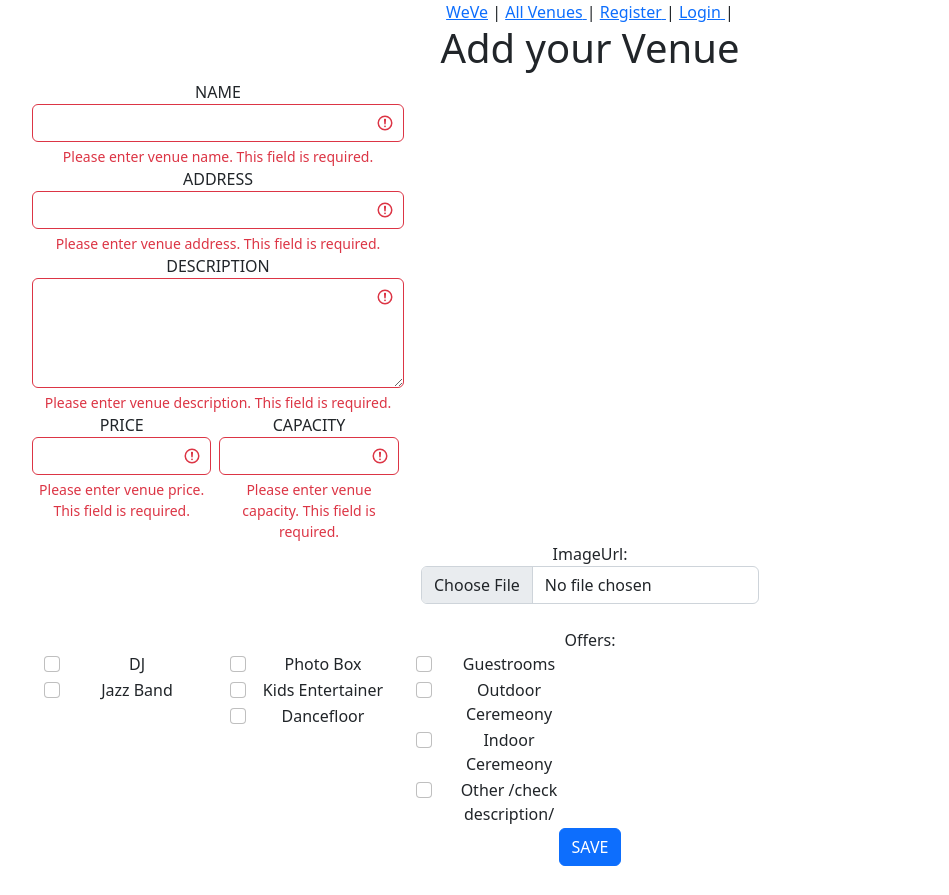
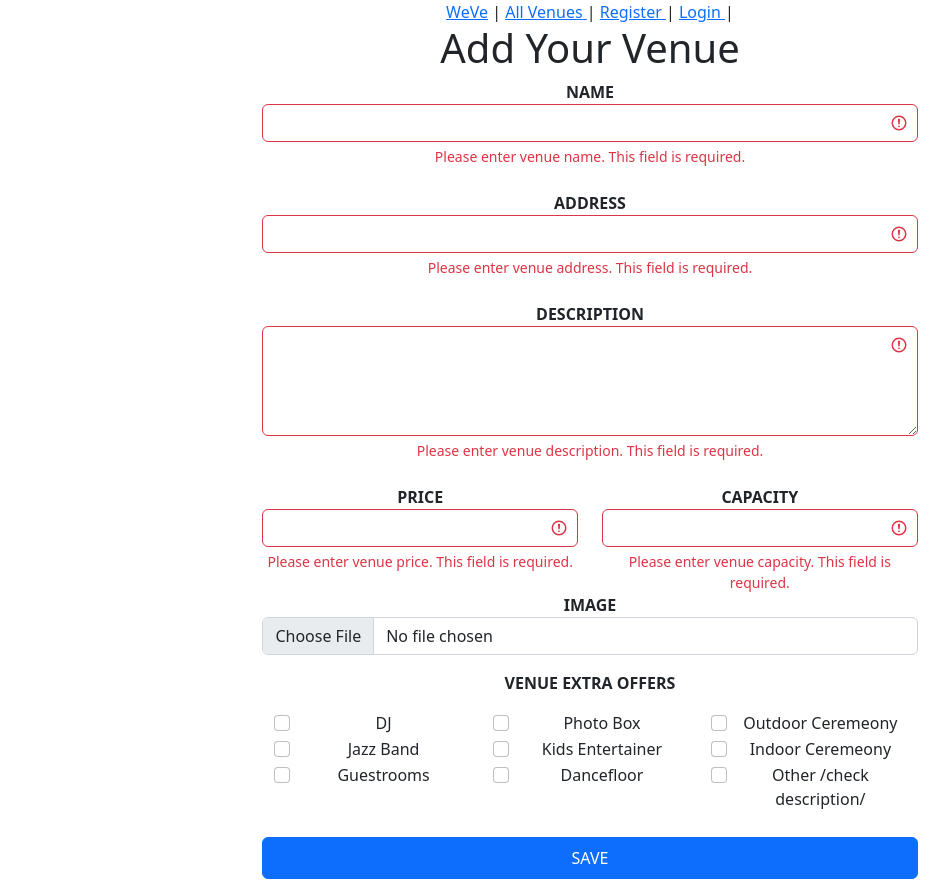
Before and after one commit to tulip-hunters/weve-wedding-planner-app-client, a React (Create React App) app: page /venues/create in a window 1280 px wide. Shown: the whole page, without its empty margins (50-999 px from the left). Before the commit the page ends 866 px from the top, so only its background shows below. Built offline with nearby package versions, Linux system fonts and the light colour scheme; no server answers.

Commit message:
added styling to add your venue

```diff
--- a/src/components/AddVenue.js
+++ b/src/components/AddVenue.js
@@ -79,13 +79,13 @@ function AddVenue(props) {
   };
 
   return (
-    <div className="container">
+    <div className="container d-flex justify-content-center">
       <div>
-        <div className="col-12 mx-auto">
-          <h1 className="text-center">Add your Venue</h1>
-          <form onSubmit={handleSubmit} className="col">
-            <div className="col-md-4  was-validated ">
-              <span htmlFor="validationTextarea" className="form-label">
+        <div className="mb-3">
+          <h1 className="text-center">Add Your Venue</h1>
+          <form onSubmit={handleSubmit}>
+            <div className="form-outline mb-4  was-validated ">
+              <span htmlFor="validationTextarea" className="form-label fw-bold">
                 NAME
               </span>
               <input
@@ -104,8 +104,8 @@ function AddVenue(props) {
               </div>
             </div>
 
-            <div className="col-md-4  was-validated ">
-              <span htmlFor="validationTextarea" className="form-label">
+            <div className="form-outline mb-4  was-validated">
+              <span htmlFor="validationTextarea" className="form-label fw-bold">
                 ADDRESS
               </span>
               <input
@@ -124,8 +124,8 @@ function AddVenue(props) {
               </div>
             </div>
 
-            <div className="col-md-4  was-validated ">
-              <span htmlFor="validationTextarea" className="form-label">
+            <div className="form-outline mb-4  was-validated ">
+              <span htmlFor="validationTextarea" className="form-label fw-bold">
                 DESCRIPTION
               </span>
               <textarea
@@ -144,9 +144,9 @@ function AddVenue(props) {
                 Please enter venue description. This field is required.
               </div>
             </div>
-            <div className="row g-2">
-              <div className="col-2  was-validated ">
-                <span htmlFor="validationTextarea" className="form-label">
+            <div className="row">
+              <div className="form-outline col-6  was-validated ">
+                <span htmlFor="validationTextarea" className="form-label fw-bold">
                   PRICE
                 </span>
 
@@ -164,8 +164,8 @@ function AddVenue(props) {
                   Please enter venue price. This field is required.
                 </div>
               </div>{" "}
-              <div className="col-2  was-validated ">
-                <span htmlFor="validationTextarea" className="form-label">
+              <div className="form-outline col-6  was-validated ">
+                <span htmlFor="validationTextarea" className="form-labe fw-bold">
                   CAPACITY
                 </span>
 
@@ -185,8 +185,8 @@ function AddVenue(props) {
               </div>
             </div>
             <div class="mb-3">
-              <label className="form-label">
-                ImageUrl:
+              <label className="form-outline col-12 fw-bold">
+                IMAGE
                 <input
                   type="file"
                   className="form-control"
@@ -196,10 +196,11 @@ function AddVenue(props) {
               </label>
             </div>
 
-            <label className="container">
-              Offers:
+            <label className="container  ">
+              <p className="fw-bold">VENUE EXTRA OFFERS</p>
+              <div className="">
               <div className="row">
-                <div className="col-2">
+                <div className="col-4">
                   <div className="form-check">
                     <input
                       className="form-check-input"
@@ -224,8 +225,21 @@ function AddVenue(props) {
                       Jazz Band
                     </label>
                   </div>
+                  <div className="form-check">
+                    <input
+                      className="form-check-input"
+                      type="checkbox"
+                      name="offers"
+                      value="guestrooms"
+                      checked={offers.includes("guestrooms")}
+                      onChange={(event) => handleOfferChange(event)}
+                    />
+                    <label className="form-check-label text-left">
+                      Guestrooms
+                    </label>
+                  </div>
                 </div>
-                <div className="col-2">
+                <div className="col-4">
                   <div className="form-check">
                     <input
                       className="form-check-input"
@@ -266,20 +280,8 @@ function AddVenue(props) {
                     </label>
                   </div>
                 </div>
-                <div className="col-2">
-                  <div className="form-check">
-                    <input
-                      className="form-check-input"
-                      type="checkbox"
-                      name="offers"
-                      value="guestrooms"
-                      checked={offers.includes("guestrooms")}
-                      onChange={(event) => handleOfferChange(event)}
-                    />
-                    <label className="form-check-label text-left">
-                      Guestrooms
-                    </label>
-                  </div>
+                <div className="col-4">
+
                   <div className="form-check">
                     <input
                       className="form-check-input"
@@ -321,9 +323,10 @@ function AddVenue(props) {
                   </div>
                 </div>
               </div>
+              </div>
             </label>
             <div>
-              <button className="btn btn-primary"> SAVE </button>
+              <button className="btn btn-primary col-12 px-3 py-2 mt-4"> SAVE </button>
             </div>
           </form>
         </div>
```
